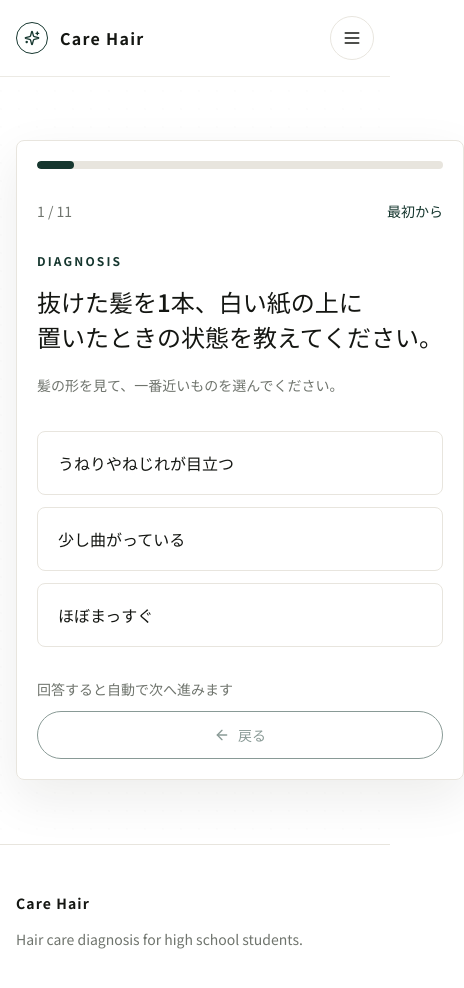
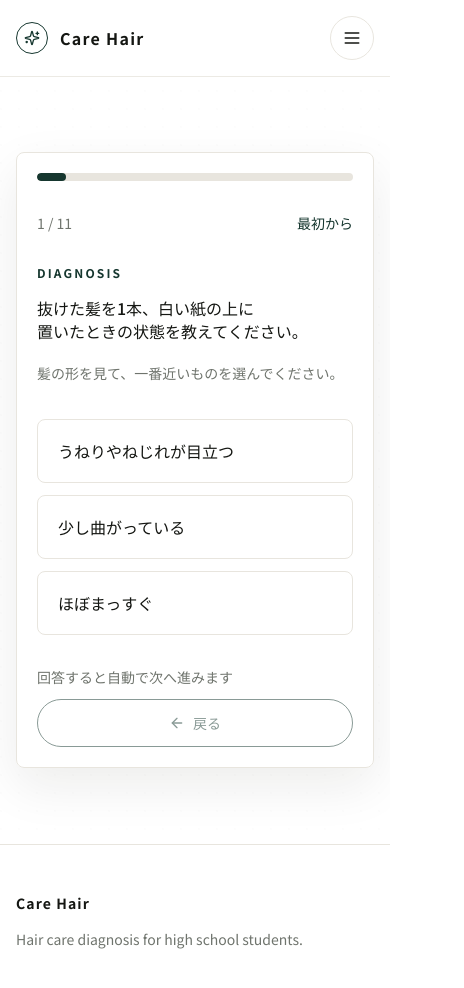
Before and after one commit to gomaabura1102-beep/care-hair, a Next.js app: page /diagnosis in a window 390 px wide. Shown: the top 988 px of the page, 464 px wide, since content can reach past the window. Built offline with nearby package versions, Linux system fonts and the light colour scheme.

Commit message:
Adjust diagnosis title fitting

```diff
--- a/app/globals.css
+++ b/app/globals.css
@@ -42,25 +42,35 @@ img {
 }
 
 .jp-question-title--manual {
+  font-size: clamp(1rem, 4vw, 2.25rem);
+  line-height: 1.45;
   white-space: pre-line;
   text-wrap: pretty;
 }
 
 .jp-question-title--single {
-  font-size: clamp(0.88rem, 3.7vw, 2.25rem);
+  font-size: clamp(0.72rem, 2.65vw, var(--single-title-max, 2.25rem));
   line-height: 1.45;
   white-space: nowrap;
 }
 
 @media (min-width: 640px) {
+  .jp-question-title--manual {
+    font-size: clamp(1.25rem, 3.5vw, 2.25rem);
+  }
+
   .jp-question-title--single {
-    font-size: clamp(1.25rem, 3.1vw, 2.25rem);
+    font-size: clamp(1rem, 2.3vw, var(--single-title-max, 2.25rem));
   }
 }
 
 @media (min-width: 768px) {
+  .jp-question-title--manual {
+    line-height: 1.38;
+  }
+
   .jp-question-title--single {
-    font-size: clamp(1.5rem, 2.8vw, 2.5rem);
+    font-size: clamp(1.1rem, 2vw, var(--single-title-max, 2.25rem));
     line-height: 1.38;
   }
 }
--- a/data/questions.ts
+++ b/data/questions.ts
@@ -40,7 +40,7 @@ export const questions: DiagnosisQuestion[] = [
   },
   {
     id: "wet-stretch",
-    title: "抜けた髪を1本取り、濡らして\n両端を持ってゆっくり引っ張ると\nどうなりますか？",
+    title: "抜けた髪を1本取り、濡らして両端を持って\nゆっくり引っ張るとどうなりますか？",
     hint: "ダメージの出やすさを確認します。",
     options: [
       { label: "すぐに切れる", scores: { damage: 5, dry: 2 } },
--- a/features/diagnosis/diagnosis-form.tsx
+++ b/features/diagnosis/diagnosis-form.tsx
@@ -3,7 +3,7 @@
 import { zodResolver } from "@hookform/resolvers/zod";
 import { ArrowLeft, ArrowRight } from "lucide-react";
 import { useRouter } from "next/navigation";
-import { useMemo, useState } from "react";
+import { type CSSProperties, useMemo, useState } from "react";
 import { Controller, useForm } from "react-hook-form";
 import { z } from "zod";
 import { questions } from "@/data/questions";
@@ -22,6 +22,7 @@ export function DiagnosisForm() {
   const [current, setCurrent] = useState(0);
   const question = questions[current];
   const hasManualTitleBreak = question.title.includes("\n");
+  const singleLineTitleMaxRem = Math.min(2.25, Math.max(1.05, 48 / question.title.length));
   const progress = ((current + 1) / questions.length) * 100;
 
   const defaultValues = useMemo<FormValues>(
@@ -71,9 +72,14 @@ export function DiagnosisForm() {
         className={cn(
           "jp-question-title max-w-full font-medium",
           hasManualTitleBreak
-            ? "jp-question-title--manual text-2xl leading-[1.45] sm:text-3xl md:text-4xl md:leading-[1.38]"
+            ? "jp-question-title--manual"
             : "jp-question-title--single"
         )}
+        style={
+          hasManualTitleBreak
+            ? undefined
+            : ({ "--single-title-max": `${singleLineTitleMaxRem}rem` } as CSSProperties)
+        }
       >
         {question.title}
       </h1>
```
